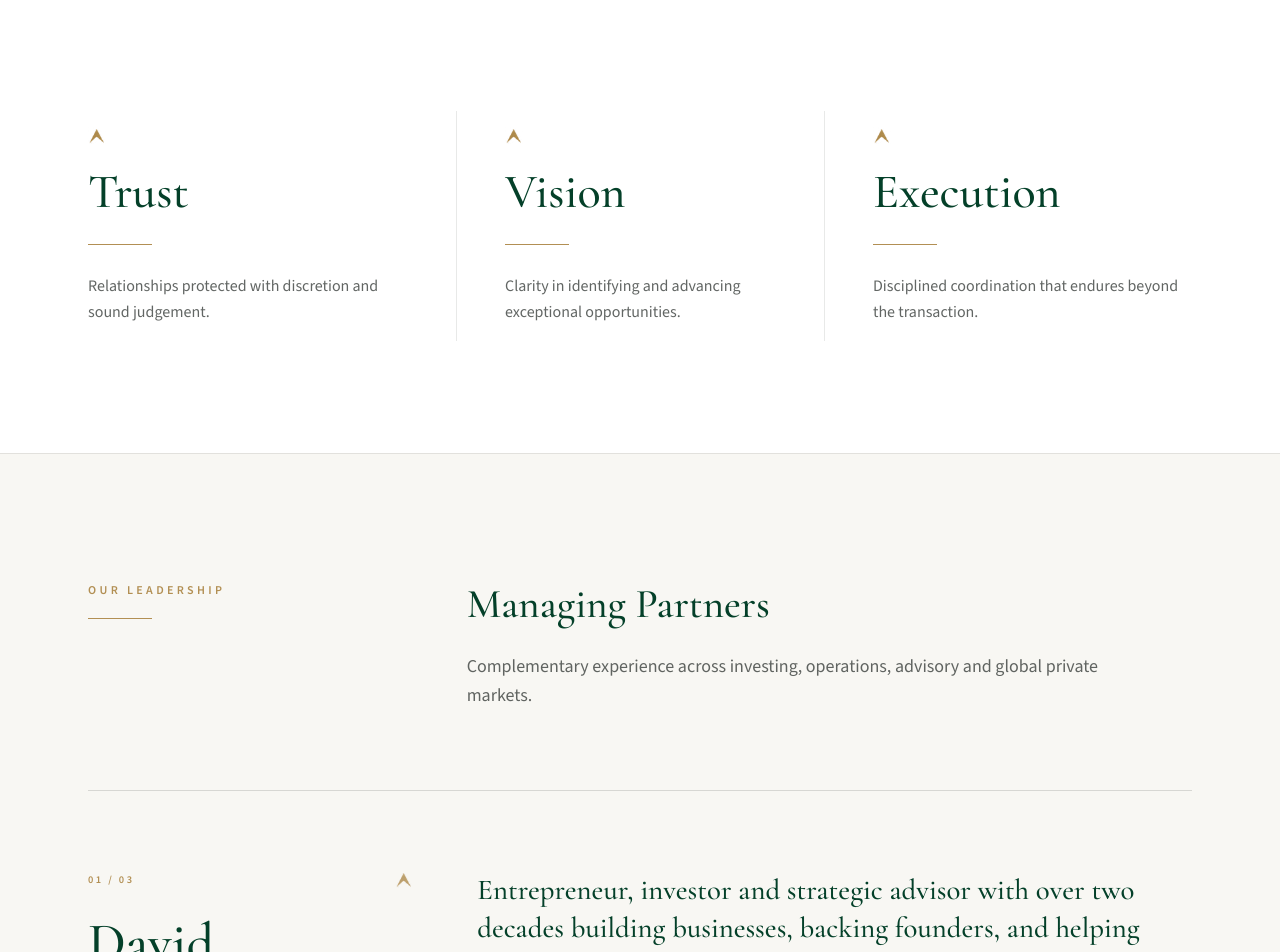
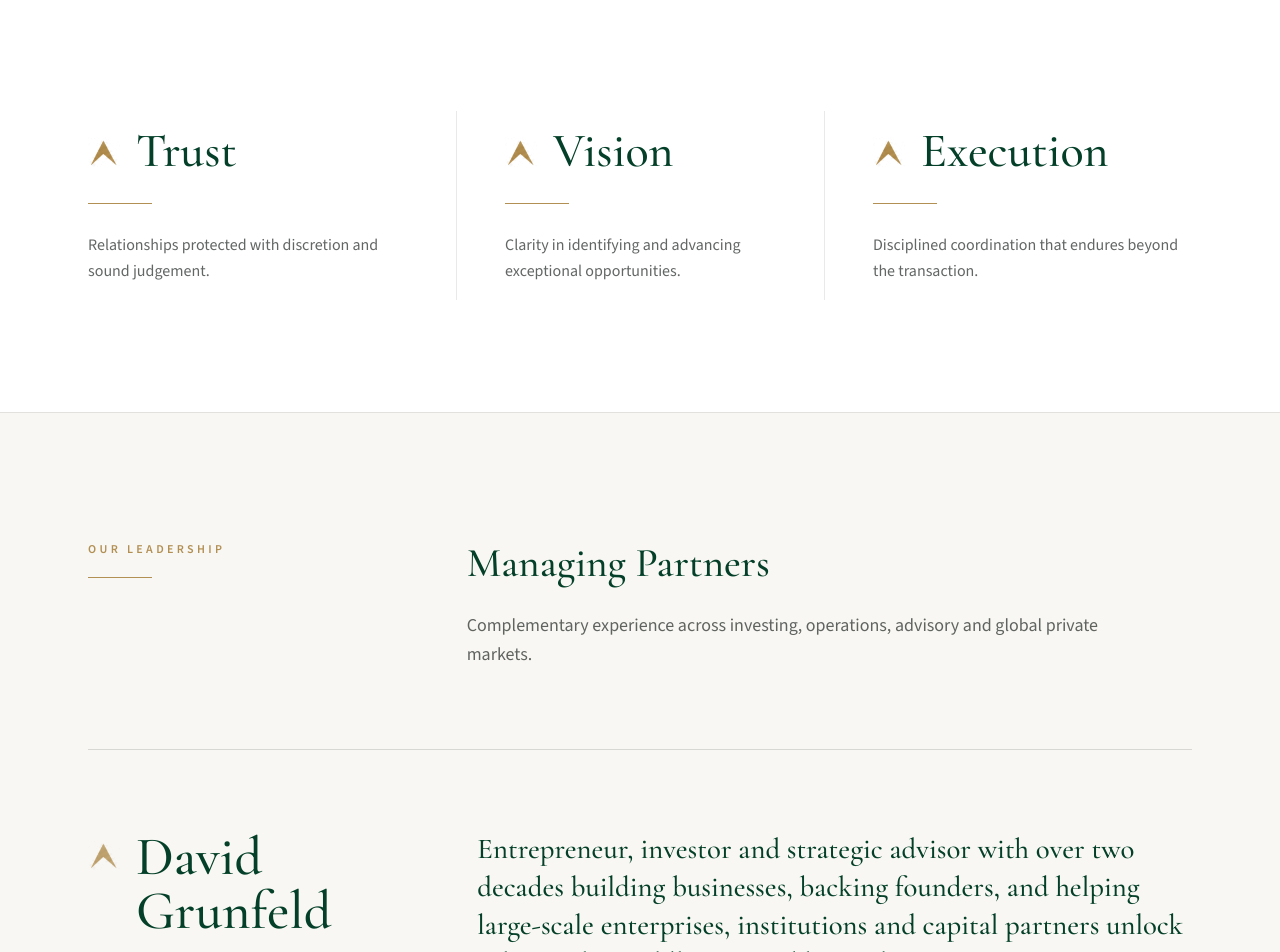
Before and after one commit to maminebakkar/truvoncapital, a Next.js app: page /about-us in a window 1280 px wide. Shown: the part 1220-2172 px from the top of the page. Built offline with nearby package versions, Linux system fonts and the light colour scheme.

Commit message:
Align Truvon arrows with profile headings

```diff
--- a/src/app/about-us/page.tsx
+++ b/src/app/about-us/page.tsx
@@ -81,10 +81,12 @@ export default function AboutUsPage() {
                 i > 0 ? "sm:border-l sm:border-charcoal/10 sm:pl-12" : ""
               } ${i < pillars.length - 1 ? "sm:pr-12" : ""}`}
             >
-              <TruvonArrow className="w-[1.15rem]" />
-              <span className="mt-6 font-serif text-4xl font-medium text-primary lg:text-5xl">
-                {item.k}
-              </span>
+              <div className="flex items-start gap-3 sm:gap-4">
+                <TruvonArrow className="mt-[0.4rem] w-6 shrink-0 sm:mt-[0.55rem] sm:w-7 lg:mt-[0.65rem] lg:w-8" />
+                <span className="font-serif text-4xl font-medium text-primary lg:text-5xl">
+                  {item.k}
+                </span>
+              </div>
               <GoldRule
                 draw
                 className="mt-7 w-10 transition-all duration-500 group-hover:w-20"
--- a/src/components/ManagingPartnersSection.tsx
+++ b/src/components/ManagingPartnersSection.tsx
@@ -41,15 +41,12 @@ export default function ManagingPartnersSection() {
               className="group scroll-mt-28 border-t border-charcoal/15 py-12 sm:py-14 lg:grid lg:grid-cols-12 lg:gap-16 lg:py-20"
             >
               <div className="lg:col-span-4">
-                <div className="flex items-center justify-between gap-6">
-                  <span className="font-sans text-[0.65rem] font-semibold tracking-[0.24em] text-gold">
-                    {String(index + 1).padStart(2, "0")} / 03
-                  </span>
-                  <TruvonArrow className="w-[1.15rem] opacity-80" />
+                <div className="flex items-start gap-3 sm:gap-4">
+                  <TruvonArrow className="mt-[0.4rem] w-6 shrink-0 opacity-80 sm:mt-[0.55rem] sm:w-7 lg:mt-[0.65rem] lg:w-8" />
+                  <h3 className="max-w-[10ch] font-serif text-[2.45rem] font-medium leading-[0.98] text-primary sm:text-5xl lg:text-[3.4rem]">
+                    {partner.name}
+                  </h3>
                 </div>
-                <h3 className="mt-7 max-w-[10ch] font-serif text-[2.45rem] font-medium leading-[0.98] text-primary sm:text-5xl lg:text-[3.4rem]">
-                  {partner.name}
-                </h3>
                 <span className="mt-5 block font-sans text-[0.65rem] font-semibold uppercase tracking-label text-gold">
                   {partner.role}
                 </span>
```
